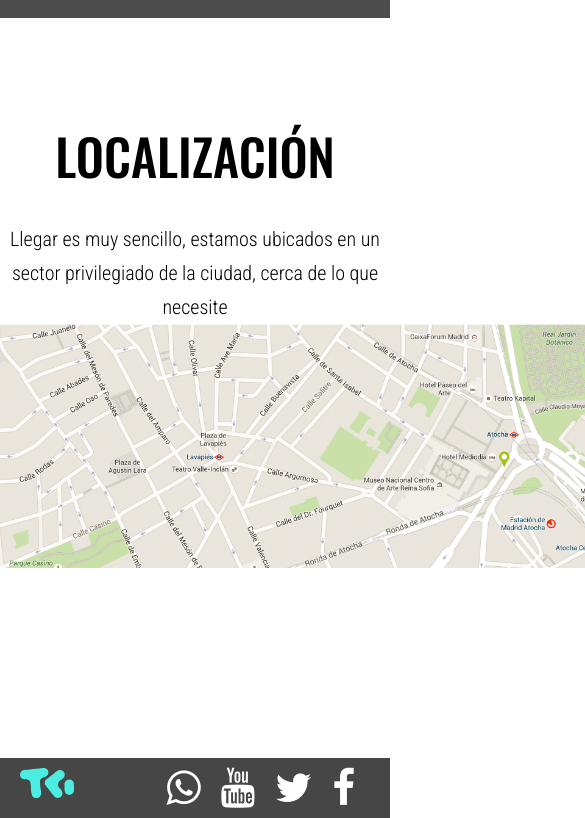
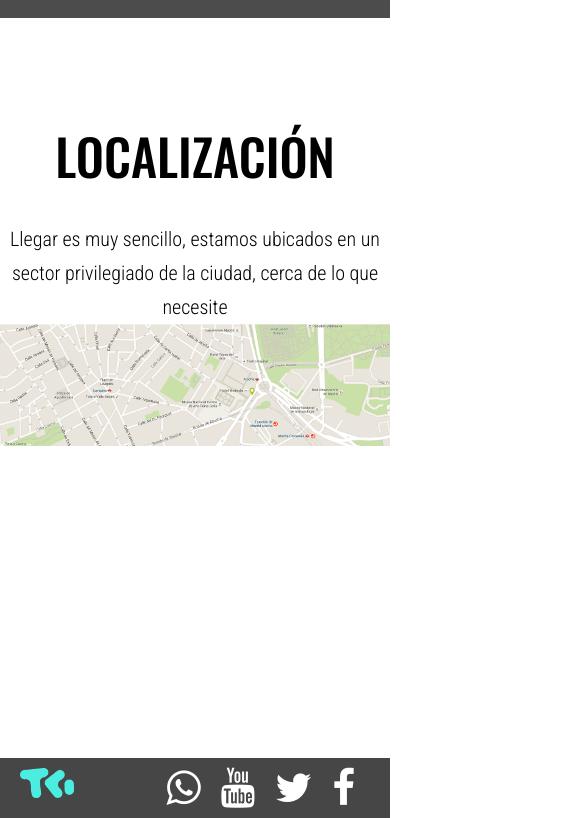
Before and after one commit to RogerCastillo877/reserva_app, a Vue app: page /inicio in a window 390 px wide. Shown: the part 2604-3422 px from the top of the page, 585 px wide, since content can reach past the window. Built offline with nearby package versions, Linux system fonts and the light colour scheme.

Commit message:
Corrección2

```diff
--- a/src/components/Localizacion.vue
+++ b/src/components/Localizacion.vue
@@ -22,6 +22,5 @@ export default {
 
 @media (max-width: 600px) {
   .localizacion { height: 90vh; padding-bottom: 0; padding-top: 3em;}
-  .localizacion .map img { max-width: 200%; width: 200%;}
 }
 </style>
```
